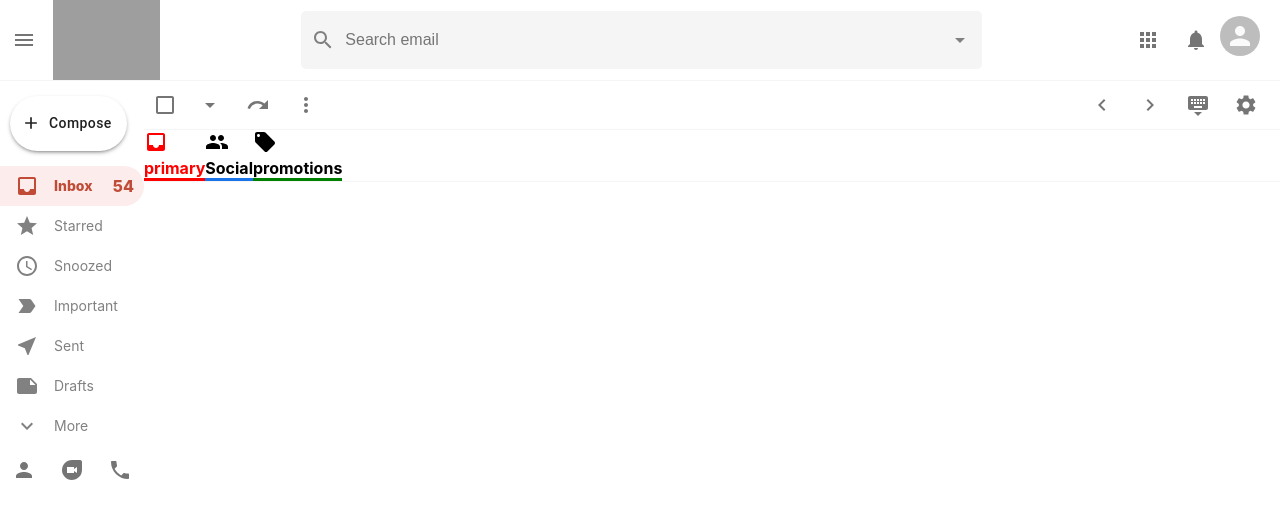
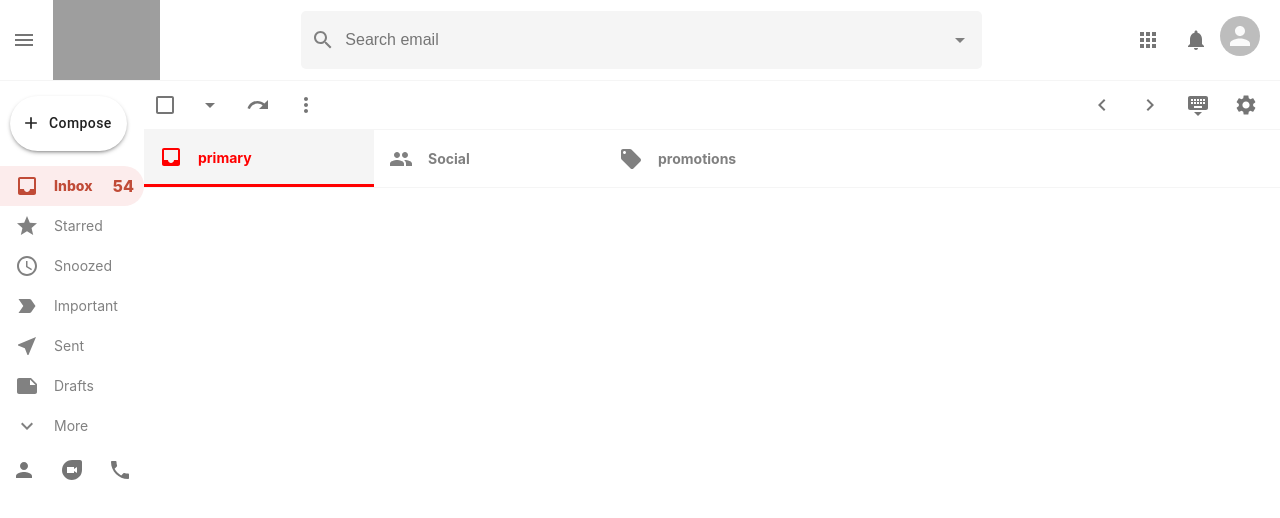
Before and after one commit to jmuema/gmail-clone, a React (Create React App) app: page / in a window 1280 px wide. Shown: the top 518 px of the page. Built offline with nearby package versions, Linux system fonts and the light colour scheme; grey boxes are pictures that could not be loaded.

Commit message:
styled the section component

```diff
--- a/src/Section.css
+++ b/src/Section.css
@@ -0,0 +1,25 @@
+.section {
+    display: flex;
+    align-items: center;
+    border-bottom-width: 2px;
+    padding: 15px;
+    min-width: 200px;
+    cursor: pointer;
+    color: grey;
+    border-width: 0 !important;
+
+}
+.section--selected {
+    background-color: whitesmoke;
+    border-width: 3px !important;
+
+}
+.section:hover {
+    background-color: whitesmoke;
+    border-width: 3px !important;
+
+}
+.section > h4 {
+    font-size: 14px;
+    margin-left: 15px ;
+}
```
